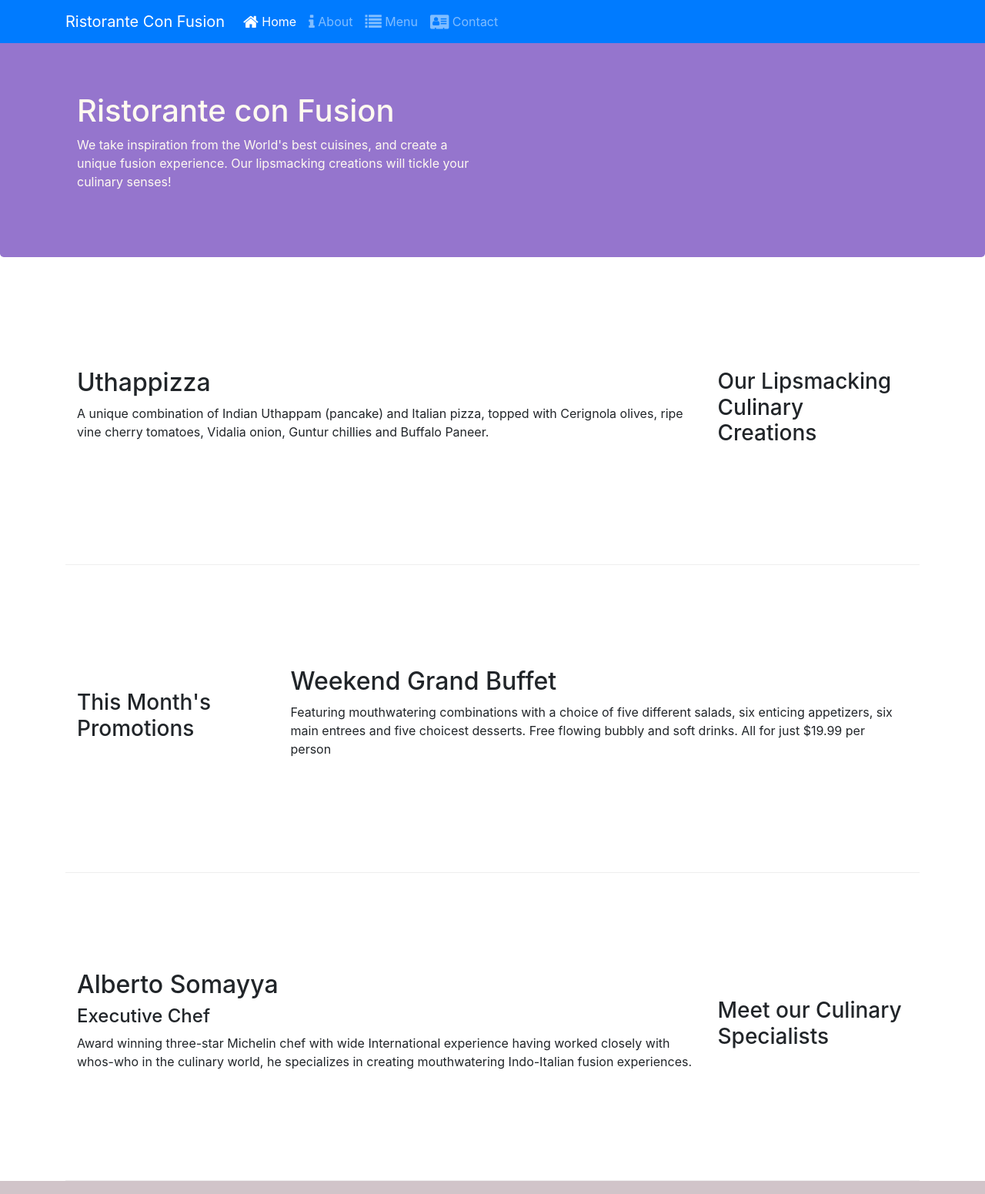
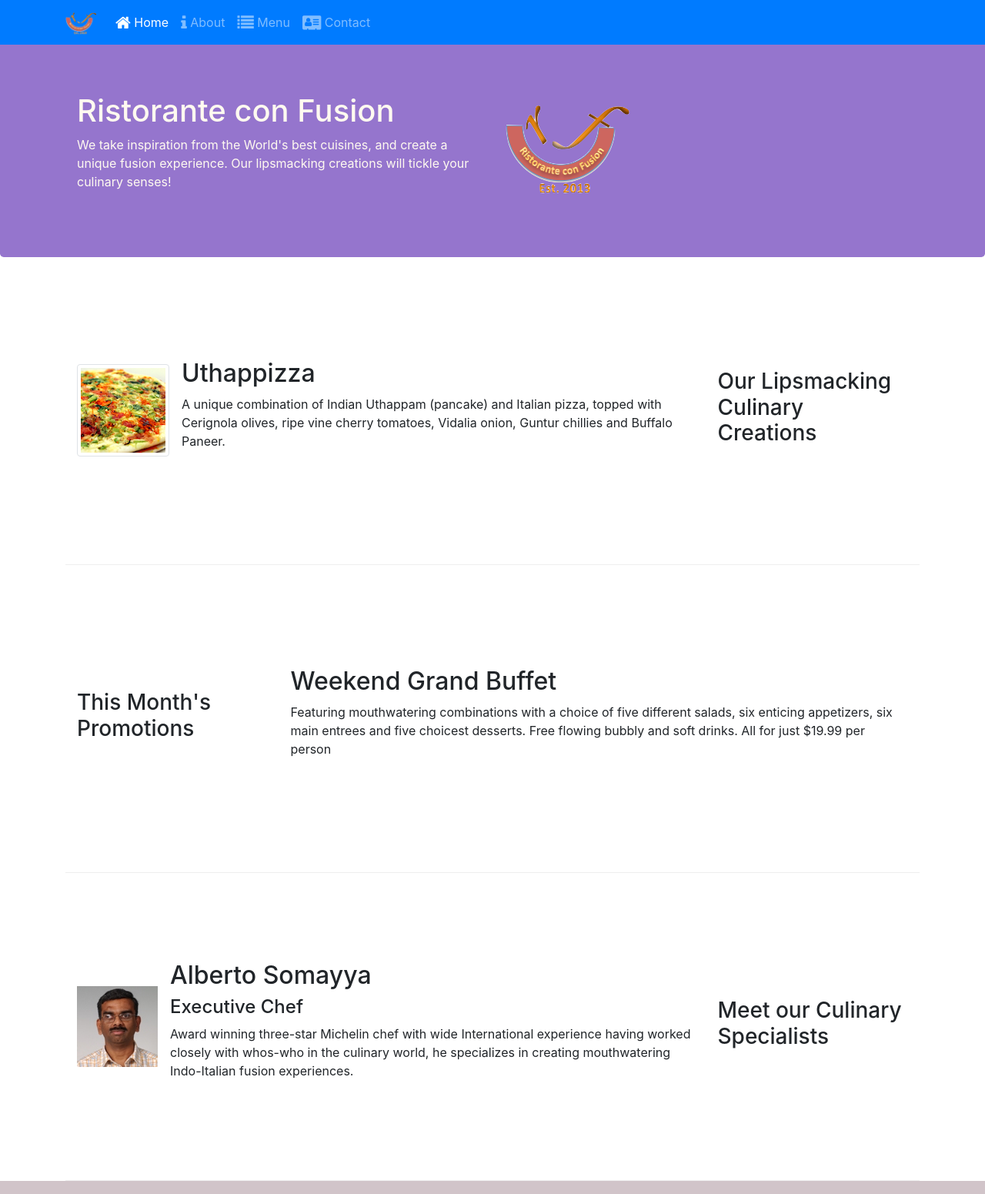
Before and after one commit to vaishnavigurram56/Bootstrap, a website: page index.html in a window 1280 px wide. Shown: the top 1551 px of the page at 77% size. Drawn offline with nearby package versions, Linux system fonts and the light colour scheme.

Commit message:
Images and Media

```diff
--- a/index.html
+++ b/index.html
@@ -19,7 +19,7 @@
 <body>
     <nav class="navbar navbar-dark navbar-expand-sm bg-primary fixed-top">
         <div class="container">
-           <a class="navbar-brand" href="#">Ristorante Con Fusion</a>
+           <a class="navbar-brand" href="#"><img src="img/logo.png" height="30" width="41"></a>
                 <ul class="navbar-nav mr-auto">
                     <li class="nav-item active"><a class="nav-link" href="#"><span class="fa fa-home fa-lg"></span> Home</a></li>
                     <li class="nav-item"><a class="nav-link" href="./aboutus.html"><span class="fa fa-info fa-lg"></span> About</a></li>
@@ -35,7 +35,8 @@
                     <h1>Ristorante con Fusion</h1>
                     <p>We take inspiration from the World's best cuisines, and create a unique fusion experience. Our lipsmacking creations will tickle your culinary senses!</p>
                 </div>
-                <div class="col-12 col-sm">
+                <div class="col-12 col-sm align-self-center">
+                    <img src="img/logo.png" class="img-fluid">
                 </div>
             </div>
         </div>
@@ -47,9 +48,16 @@
                 <h3>Our Lipsmacking Culinary Creations</h3>
             </div>
             <div class="col col-sm order-sm-first col-md">
-                <h2>Uthappizza</h2>
-                <p>A unique combination of Indian Uthappam (pancake) and Italian pizza, topped with Cerignola olives, ripe vine cherry tomatoes, Vidalia onion, Guntur chillies and Buffalo Paneer.</p>
+                <div class="media">
+                    <img class="d-flex mr-3 img-thumbnail align-self-center"
+                    src="img/uthappizza.png" alt="uthappizza">
+                    <div class="media-body">
+                        <h2 class="mt-0">Uthappizza</h2>
+                        <p>A unique combination of Indian Uthappam (pancake) and Italian pizza, topped with Cerignola olives, ripe vine cherry tomatoes, Vidalia onion, Guntur chillies and Buffalo Paneer.</p>
+                    </div>
+                </div>
             </div>
+
         </div>
 
 
@@ -68,9 +76,16 @@
                 <h3>Meet our Culinary Specialists</h3>
             </div>
             <div class="col col-sm order-sm-first col-md">
-                <h2>Alberto Somayya</h2>
-                <h4>Executive Chef</h4>
-                <p>Award winning three-star Michelin chef with wide International experience having worked closely with whos-who in the culinary world, he specializes in creating mouthwatering Indo-Italian fusion experiences. </p>
+                <div class="media">
+                    <img class="d-flex mr-3 align-self-center" src="img/alberto.png" alt="alberto">
+                <div class="media-body">
+                    <h2>Alberto Somayya</h2>
+                    <h4>Executive Chef</h4>
+                    <p>Award winning three-star Michelin chef with wide International experience having worked closely with whos-who in the culinary world, he specializes in creating mouthwatering Indo-Italian fusion experiences. </p>
+                </div>
+
+                </div>
+
             </div>
         </div>
     </div>
```
Also changed, not shown: aboutus.html (+7 -6 lines), contactus.html (+3 -2 lines), img/alberto.png (added), img/buffet.png (added), img/logo.png (added), img/uthappizza.png (added), 1 other file.
